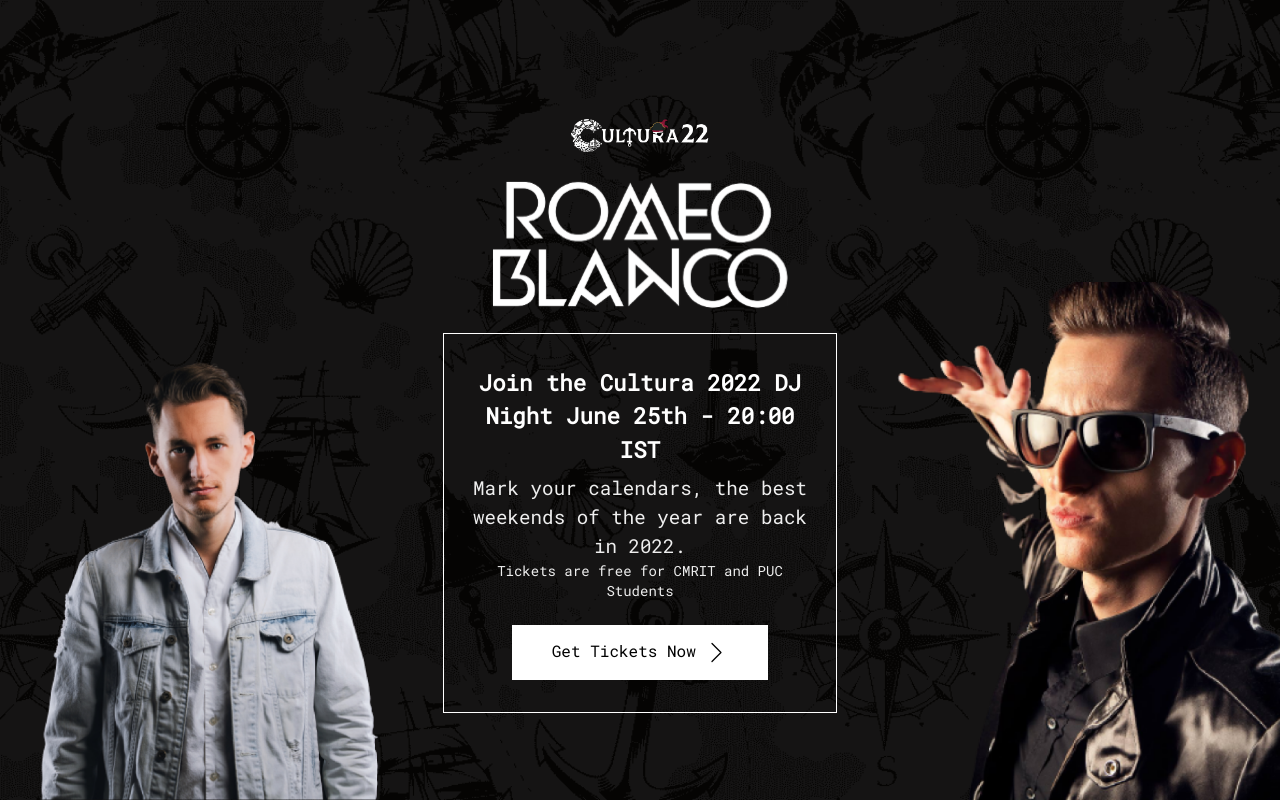
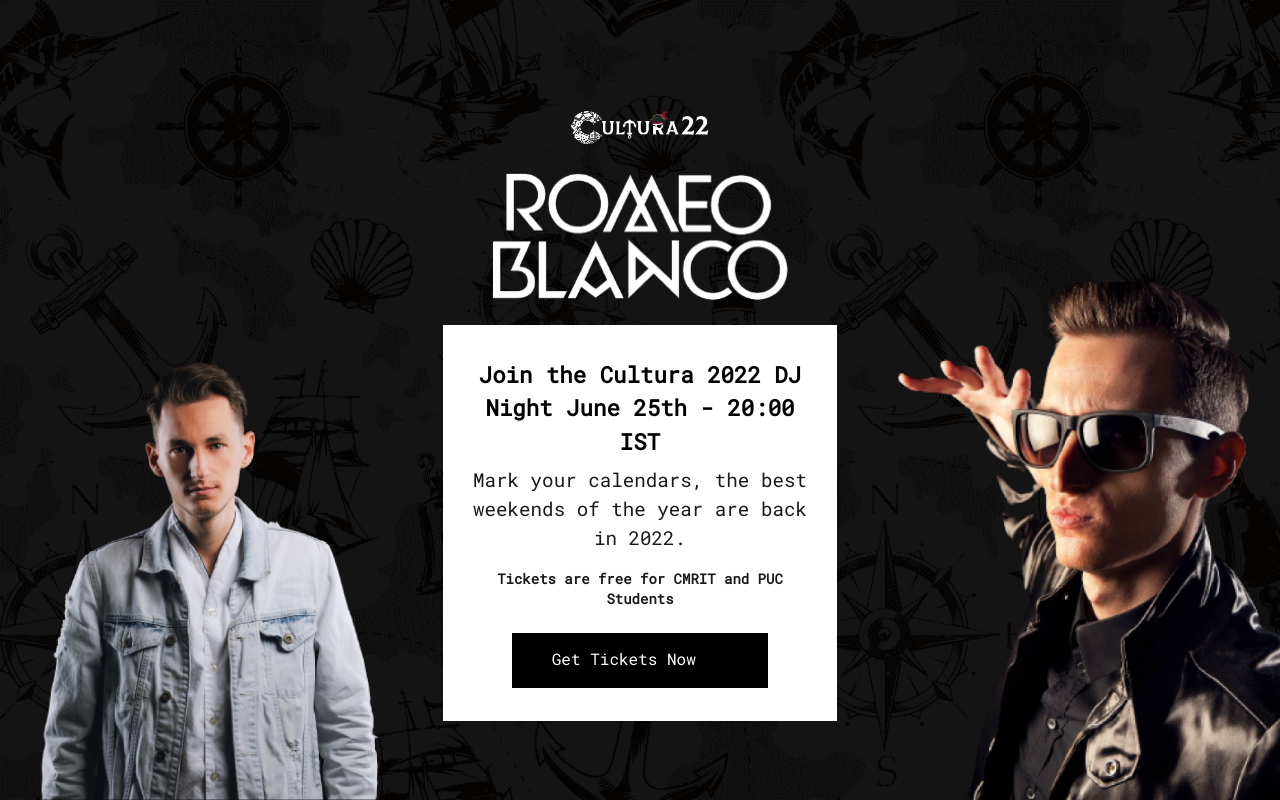
Before and after one commit to healertrix/cultura-final, a Next.js app: page /artist in a window 1280 px wide. Built offline with nearby package versions, Linux system fonts and the light colour scheme.

Commit message:
Mobile Artist Version Updated

```diff
--- a/pages/artist.js
+++ b/pages/artist.js
@@ -35,7 +35,16 @@
 						/>
 					</a>
 					<div className="flex justify-center items-center flex-shrink-0 ">
-						<img src="/artistlogo.svg" width="75%" className="my-5" />
+						<img
+							src="/artistlogo.svg"
+							width="75%"
+							className="hidden md:block my-5"
+						/>
+						<img
+							src="/artistlogo.png"
+							width="100%"
+							className="md:hidden my-12"
+						/>
 					</div>
 					<div id="dj_info" className={style.djinfo}>
 						<div className={style.djheader}>
@@ -44,7 +53,7 @@
 						<div id="dj_content" className={style.djcontent}>
 							Mark your calendars, the best weekends of the year are back in
 							2022.
-							<p className="text-sm">
+							<p className="text-sm font-bold mt-4">
 								Tickets are free for CMRIT and PUC Students
 							</p>
 						</div>
@@ -57,7 +66,6 @@
 
 				<div className="flex flex-col justify-end">
 					<img className="hidden md:block" src="/Romeo-Right.png" />
-					<img className="md:hidden" src="/Romeo-Blanco-Mobile.png" />
 				</div>
 			</div>
 		</div>
--- a/styles/Artist.module.css
+++ b/styles/Artist.module.css
@@ -1,6 +1,7 @@
 .artist_container {
-	background-image: url("/Background-Mobile.jpg");
+	/* background-image: url("/Background-Mobile.jpg"); */
 	background-size: cover;
+	background-color: black;
 }
 
 @media screen and (min-width: 768px) {
@@ -8,11 +9,42 @@
 		background-image: url("/ArtistBackground.png");
 		background-size: cover;
 	}
+	.djinfo {
+		color: white;
+		border: 1.8px solid #ffffff;
+		display: flex;
+		flex-direction: column;
+		justify-content: center;
+		font-size: 0.8rem;
+		padding: 2rem 1rem;
+	}
+	.djcontent {
+		font-family: "Roboto Mono", monospace;
+		color: #eeeeee;
+		text-align: center;
+		font-size: 1.2rem;
+		padding: 0.5rem 0rem;
+		margin-bottom: 1rem;
+	}
+	.buttonA {
+		font-family: "Roboto Mono", monospace;
+		text-align: center;
+		color: black;
+		font-size: 1rem;
+		background-color: white;
+		width: 80%;
+		max-width: 16rem;
+		margin: auto;
+		padding: 12px 20px;
+		display: inline;
+		cursor: pointer;
+	}
 }
 .djinfo {
-	color: white;
+	color: black;
 	border: 1.8px solid #ffffff;
 	display: flex;
+	background-color: white;
 	flex-direction: column;
 	justify-content: center;
 	font-size: 0.8rem;
@@ -26,7 +58,7 @@
 }
 .djcontent {
 	font-family: "Roboto Mono", monospace;
-	color: #eeeeee;
+	color: rgb(25, 25, 25);
 	text-align: center;
 	font-size: 1.2rem;
 	padding: 0.5rem 0rem;
@@ -35,9 +67,9 @@
 .buttonA {
 	font-family: "Roboto Mono", monospace;
 	text-align: center;
-	color: black;
+	color: white;
 	font-size: 1rem;
-	background-color: white;
+	background-color: black;
 	width: 80%;
 	max-width: 16rem;
 	margin: auto;
```
Also changed, not shown: public/artistLogo.png (added).
